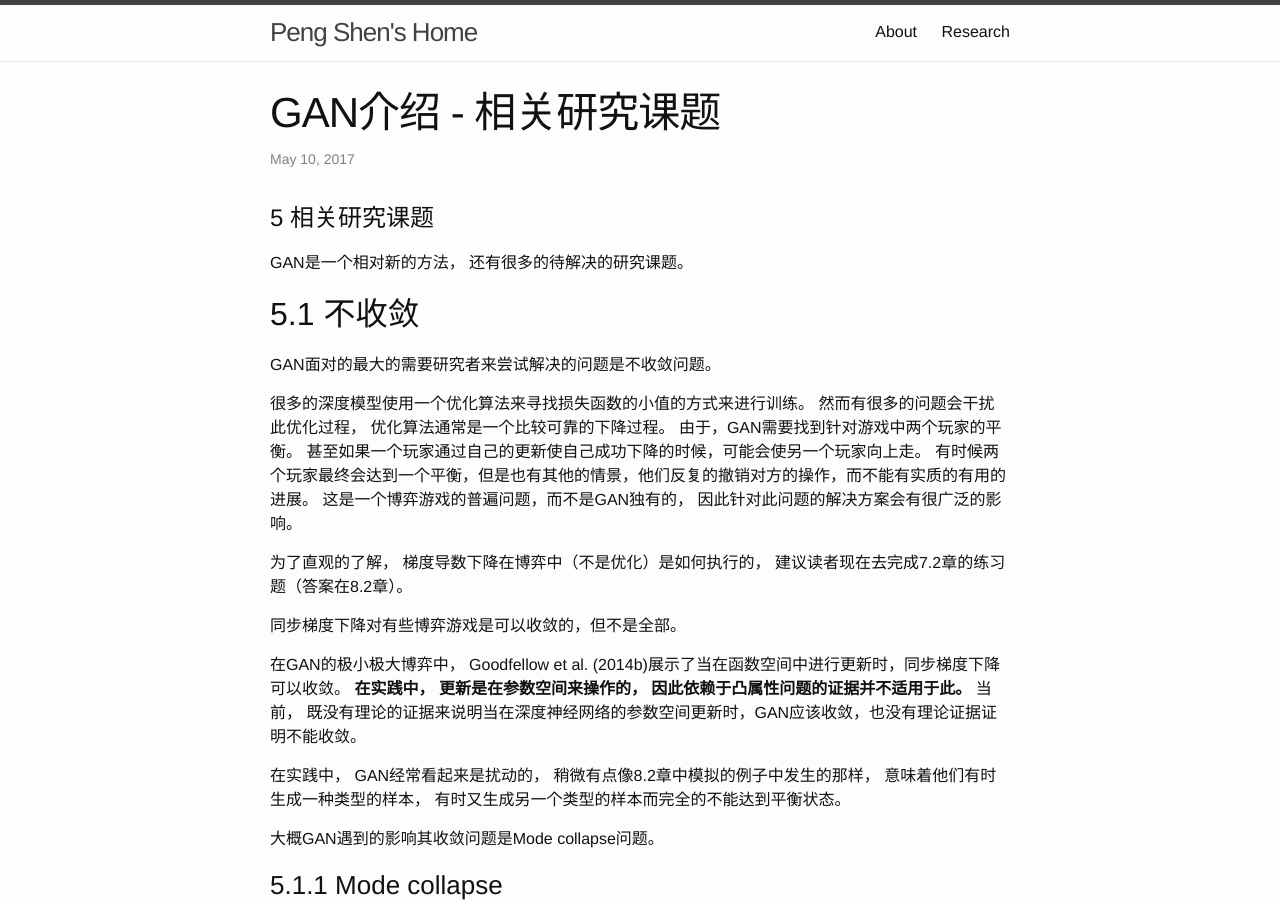
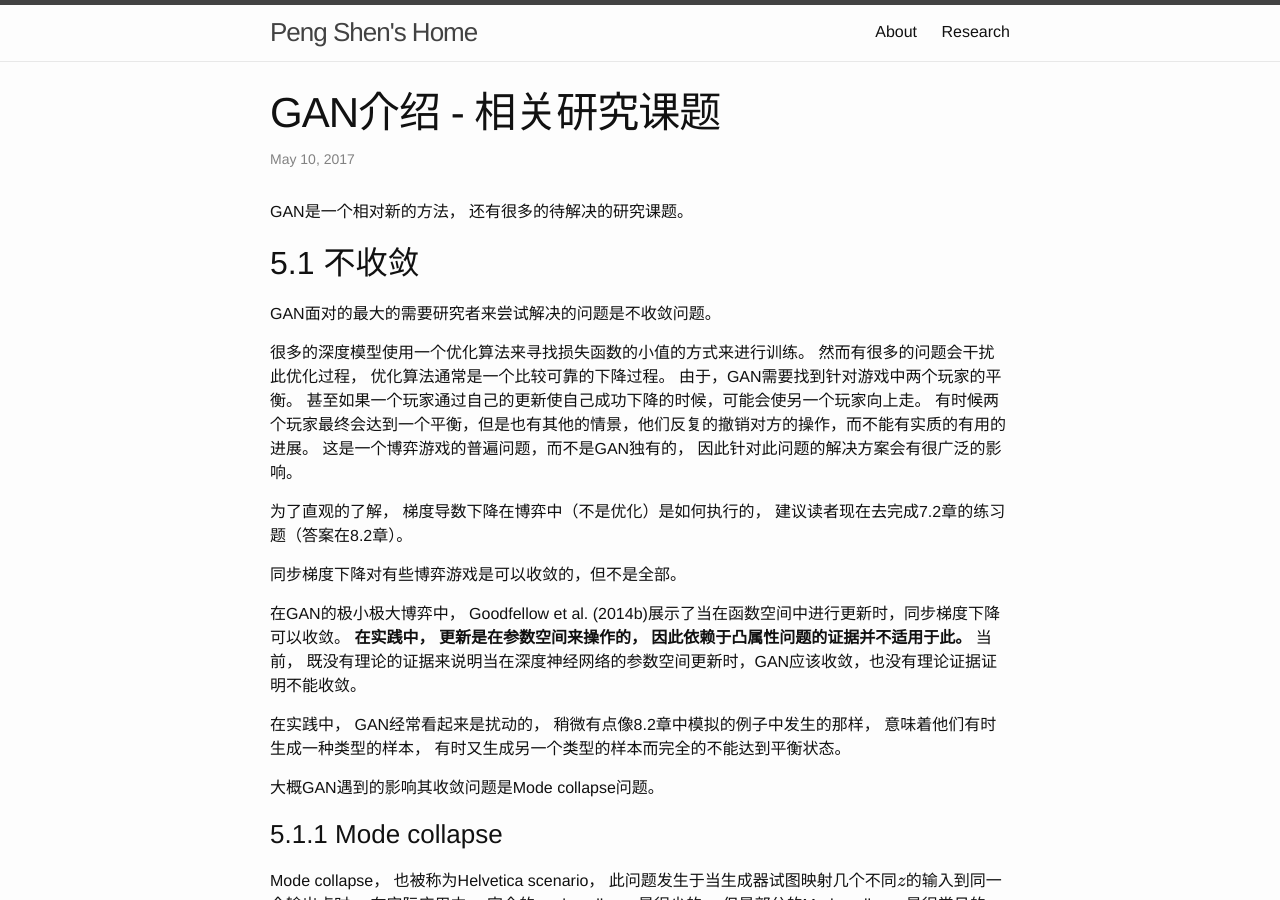
Before and after one commit to sinpycn/sinpycn.github.io, a Jekyll site: the page built from _posts/research/gan/2017-05-10-GAN-Tutorial-Research-Frontiers.md, in a window 1280 px wide and 900 px high. Built offline with Jekyll 4.4.1, drawn with Linux system fonts in a browser that asks for light colours; formulas are drawn with MathJax 3.

Commit message:
Create 2017-05-10-GAN-Tutorial-Research-Frontiers.md

```diff
--- a/_posts/research/gan/2017-05-10-GAN-Tutorial-Research-Frontiers.md
+++ b/_posts/research/gan/2017-05-10-GAN-Tutorial-Research-Frontiers.md
@@ -5,7 +5,6 @@ mathjax: true
 categories: [research, gan-tutorial]
 ---
 
-# 5 相关研究课题
 
 GAN是一个相对新的方法， 还有很多的待解决的研究课题。
 
```
